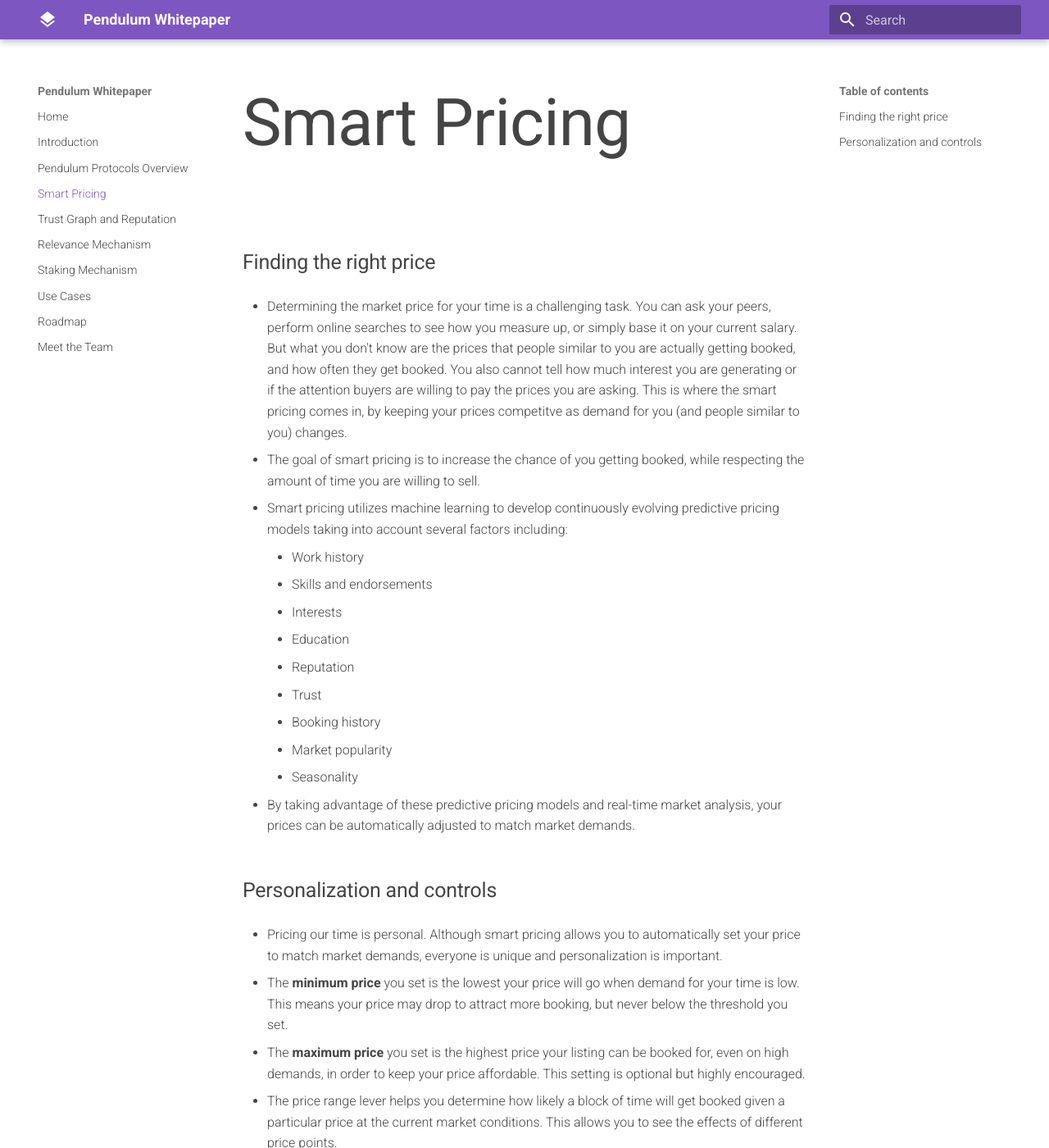
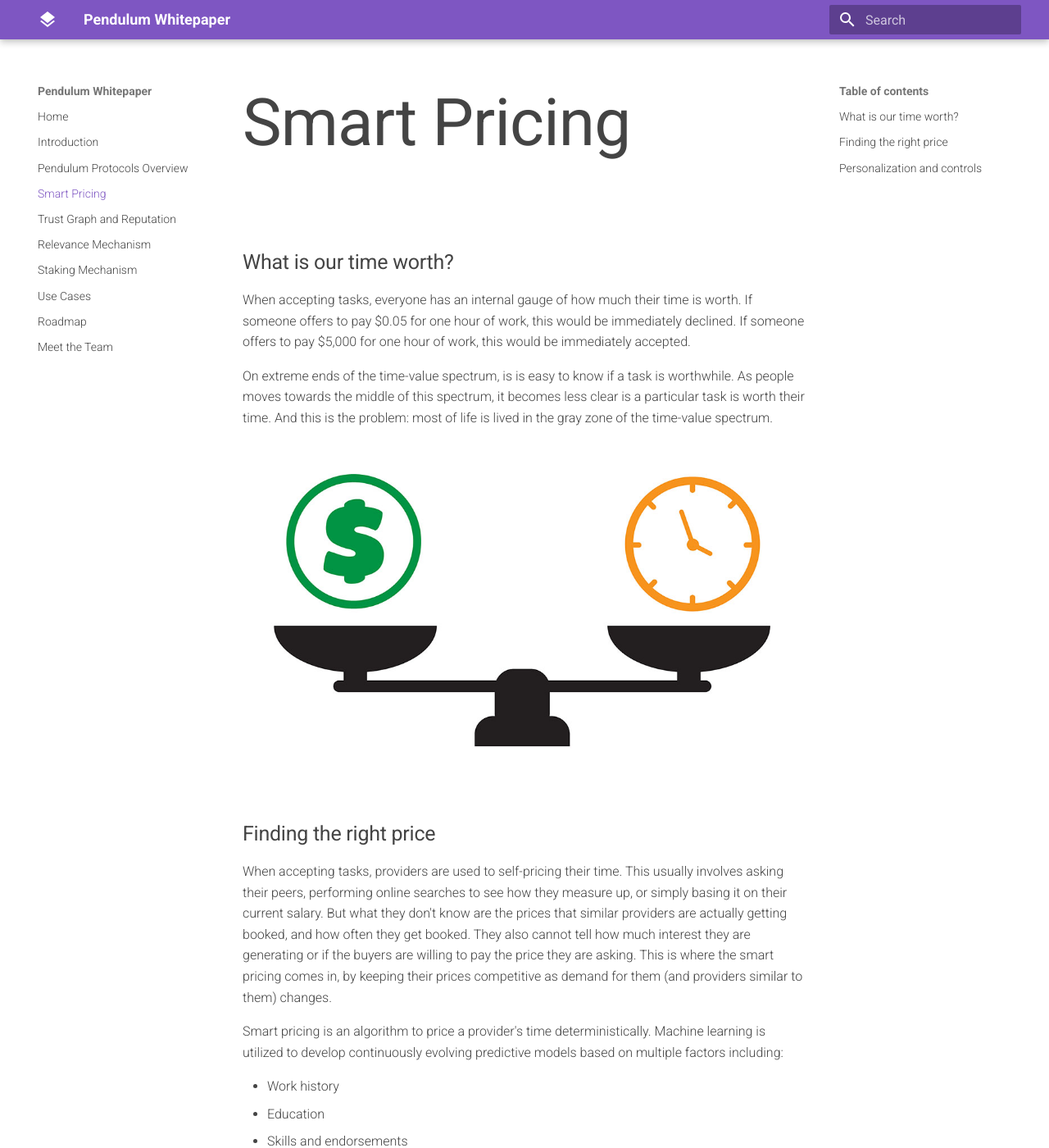
Before and after one commit to PendulumToken/whitepaper, an MkDocs documentation site: the page built from pages/pricing.md, in a window 1280 px wide and 1400 px high. Shown: the whole window at 82% size. Built offline with MkDocs 1.6.1 and Material for MkDocs 9.7.7, drawn with Linux system fonts in a browser that asks for light colours; old or Windows-style settings are respelled for this version of MkDocs; some of the changed text lies outside the part shown.

Commit message:
Updated pricing page

```diff
--- a/pages/pricing.md
+++ b/pages/pricing.md
@@ -1,32 +1,33 @@
 # Smart Pricing
+
+## What is our time worth?
+
+When accepting tasks, everyone has an internal gauge of how much their time is worth. If someone offers to pay $0.05 for one hour of work, this would be immediately declined. If someone offers to pay $5,000 for one hour of work, this would be immediately accepted.
+
+On extreme ends of the time-value spectrum, is is easy to know if a task is worthwhile. As people moves towards the middle of this spectrum, it becomes less clear is a particular task is worth their time. And this is the problem: most of life is lived in the gray zone of the time-value spectrum.
+
+![Balance of time and money](images/pricing/time_money_balance.jpg)
 
 ## Finding the right price
 
-* Determining the market price for your time is a challenging task. You can ask your peers, perform online searches to see how you measure up, or simply base it on your current salary. But what you don't know are the prices that people similar to you are actually getting booked, and how often they get booked. You also cannot tell how much interest you are generating or if the attention buyers are willing to pay the prices you are asking. This is where the smart pricing comes in, by keeping your prices competitve as demand for you (and people similar to you) changes.
+When accepting tasks, providers are used to self-pricing their time. This usually involves asking their peers, performing online searches to see how they measure up, or simply basing it on their current salary. But what they don't know are the prices that similar providers are actually getting booked, and how often they get booked. They also cannot tell how much interest they are generating or if the buyers are willing to pay the price they are asking. This is where the smart pricing comes in, by keeping their prices competitive as demand for them (and providers similar to them) changes.
 
-* The goal of smart pricing is to increase the chance of you getting booked, while respecting the amount of time you are willing to sell.
+Smart pricing is an algorithm to price a provider's time deterministically. Machine learning is utilized to develop continuously evolving predictive models based on multiple factors including:
 
-* Smart pricing utilizes machine learning to develop continuously evolving predictive pricing models taking into account several factors including:
-    - Work history
-    - Skills and endorsements
-    - Interests
-    - Education
-    - Reputation
-    - Trust
-    - Booking history
-    - Market popularity
-    - Seasonality
+* Work history
+* Education
+* Skills and endorsements
+* Booking history and reputation score
+* Trust score
 
-* By taking advantage of these predictive pricing models and real-time market analysis, your prices can be automatically adjusted to match market demands.
+By taking advatage of these predictve pricing models and real-time booking analysis, smart pricing can automatically adjust a provider's price to match market demands.
 
 ## Personalization and controls
 
-* Pricing our time is personal. Although smart pricing allows you to automatically set your price to match market demands, everyone is unique and personalization is important.
+To provide a better and more personalized experience, smart pricing has the following settings that providers can tweak.
 
-* The <strong>minimum price</strong> you set is the lowest your price will go when demand for your time is low. This means your price may drop to attract more booking, but never below the threshold you set.
+* The <strong>minimum price</strong> is the lowest a price will go when demand is low. This means price may drop to attract more booking, but never below the threshold is set.
 
-* The <strong>maximum price</strong> you set is the highest price your listing can be booked for, even on high demands, in order to keep your price affordable. This setting is optional but highly encouraged.
+* The <strong>maximum price</strong> is the highest price it can be booked for, even on high demands, in order to keep the price affordable. This setting is optional but highly encouraged.
 
-* The price range lever helps you determine how likely a block of time will get booked given a particular price at the current market conditions. This allows you to see the effects of different price points.
-
-* Smart pricing is enabled by default, but can be disabled if you wish to use flat pricing.
+* The <strong>disable smart pricing</strong> can be set if providers wishes to use flat pricing, regardless of demand.
```
Also changed, not shown: docs/pricing/index.html (+33 -35 lines), docs/search/search_index.json (+8 -3 lines), docs/sitemap.xml (+10 -10 lines), docs/images/pricing/time_money_balance.jpg (added), pages/images/pricing/time_money_balance.jpg (added).
